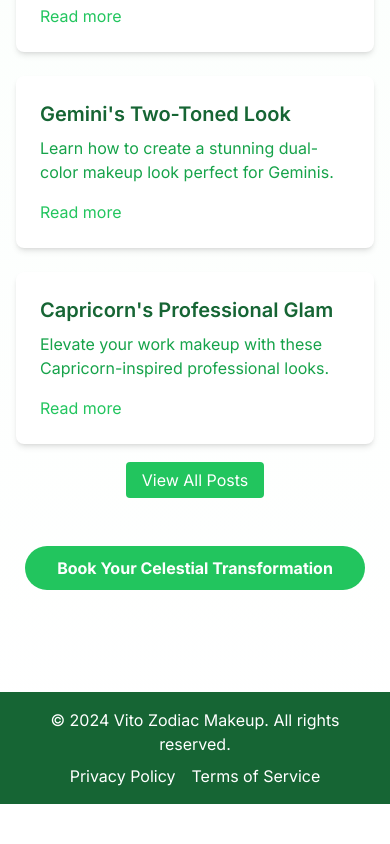
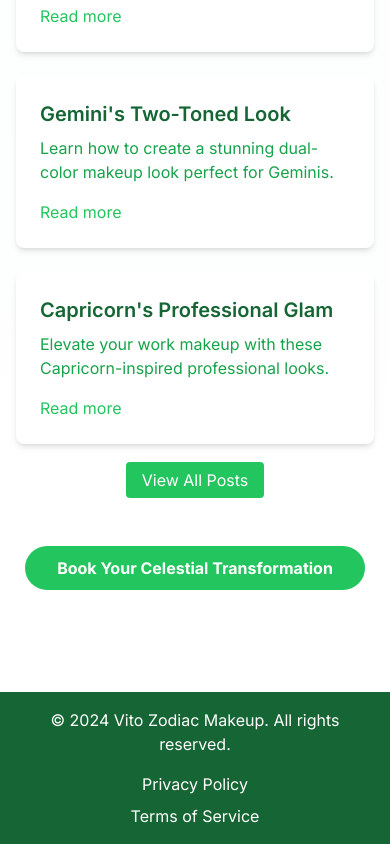
Before and after one commit to Mozart299/vito-makeup, a Next.js app: page / in a window 390 px wide. Shown: the part 3163-4007 px from the top of the page. Before the commit the page ends 3967 px from the top, so only its background shows below. Built offline with nearby package versions, Linux system fonts and the light colour scheme.

Commit message:
Enhance footer layout for better responsiveness and update links to point to correct pages

```diff
--- a/src/app/components/footer.tsx
+++ b/src/app/components/footer.tsx
@@ -3,11 +3,19 @@ import Link from 'next/link'
 export default function Footer() {
     return (
         <footer className="bg-green-800 text-white p-4 mt-12">
-            <div className="container mx-auto text-center">
-                <p>© {new Date().getFullYear()} Vito Zodiac Makeup. All rights reserved.</p>
-                <div className="mt-2">
-                    <Link href="/" className="hover:text-green-300 mr-4">Privacy Policy</Link>
-                    <Link href="/" className="hover:text-green-300">Terms of Service</Link>
+            <div className="container mx-auto">
+                <div className="flex flex-col sm:flex-row justify-between items-center">
+                    <p className="text-center sm:text-left mb-4 sm:mb-0">
+                        © {new Date().getFullYear()} Vito Zodiac Makeup. All rights reserved.
+                    </p>
+                    <nav className="flex flex-col sm:flex-row space-y-2 sm:space-y-0 sm:space-x-4">
+                        <Link href="/privacy" className="hover:text-green-300 text-center sm:text-left">
+                            Privacy Policy
+                        </Link>
+                        <Link href="/terms" className="hover:text-green-300 text-center sm:text-left">
+                            Terms of Service
+                        </Link>
+                    </nav>
                 </div>
             </div>
         </footer>
```
